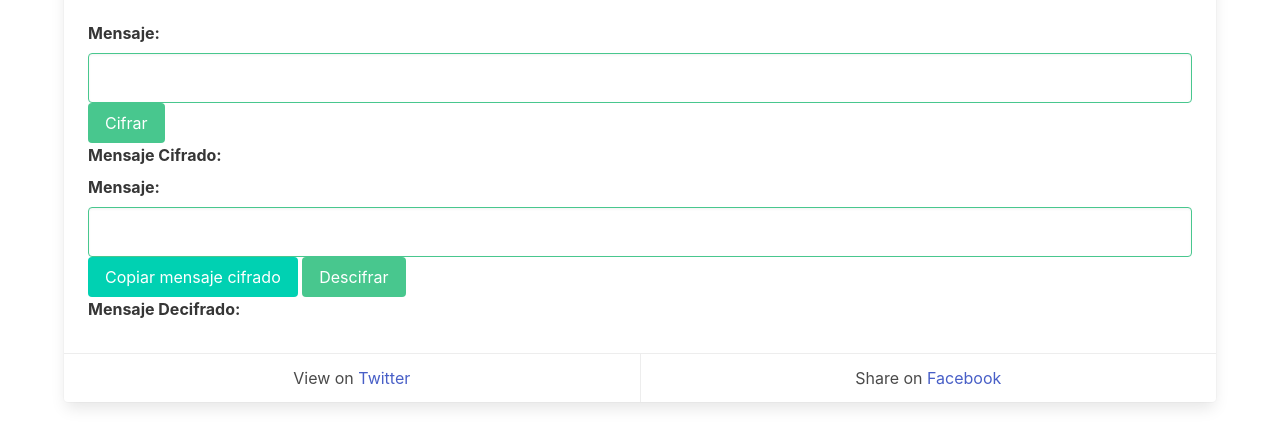
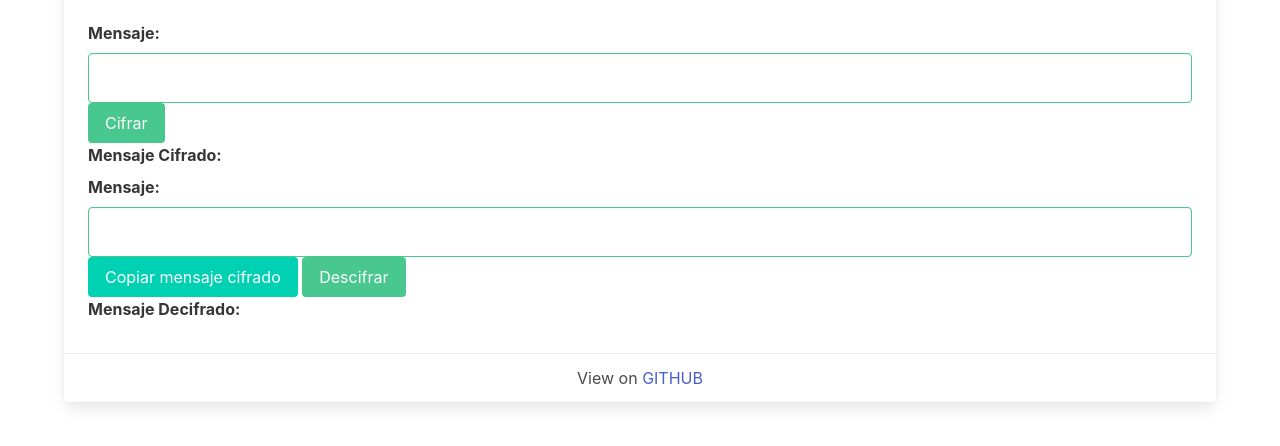
Before and after one commit to DilanTorrez/DilanTorrez.github.io, a plain HTML site: page index.html in a window 1280 px wide. Shown: the part 92-538 px from the top of the page. Drawn offline with nearby package versions, Linux system fonts and the light colour scheme.

Commit message:
cambios guardados

```diff
--- a/index.html
+++ b/index.html
@@ -40,12 +40,7 @@
           <footer class="card-footer">
             <p class="card-footer-item">
               <span>
-                View on <a href="https://twitter.com/codinghorror/status/506010907021828096">Twitter</a>
-              </span>
-            </p>
-            <p class="card-footer-item">
-              <span>
-                Share on <a href="#">Facebook</a>
+                View on <a href="https://dilantorrez.github.io/">GITHUB</a>
               </span>
             </p>
           </footer>
```
